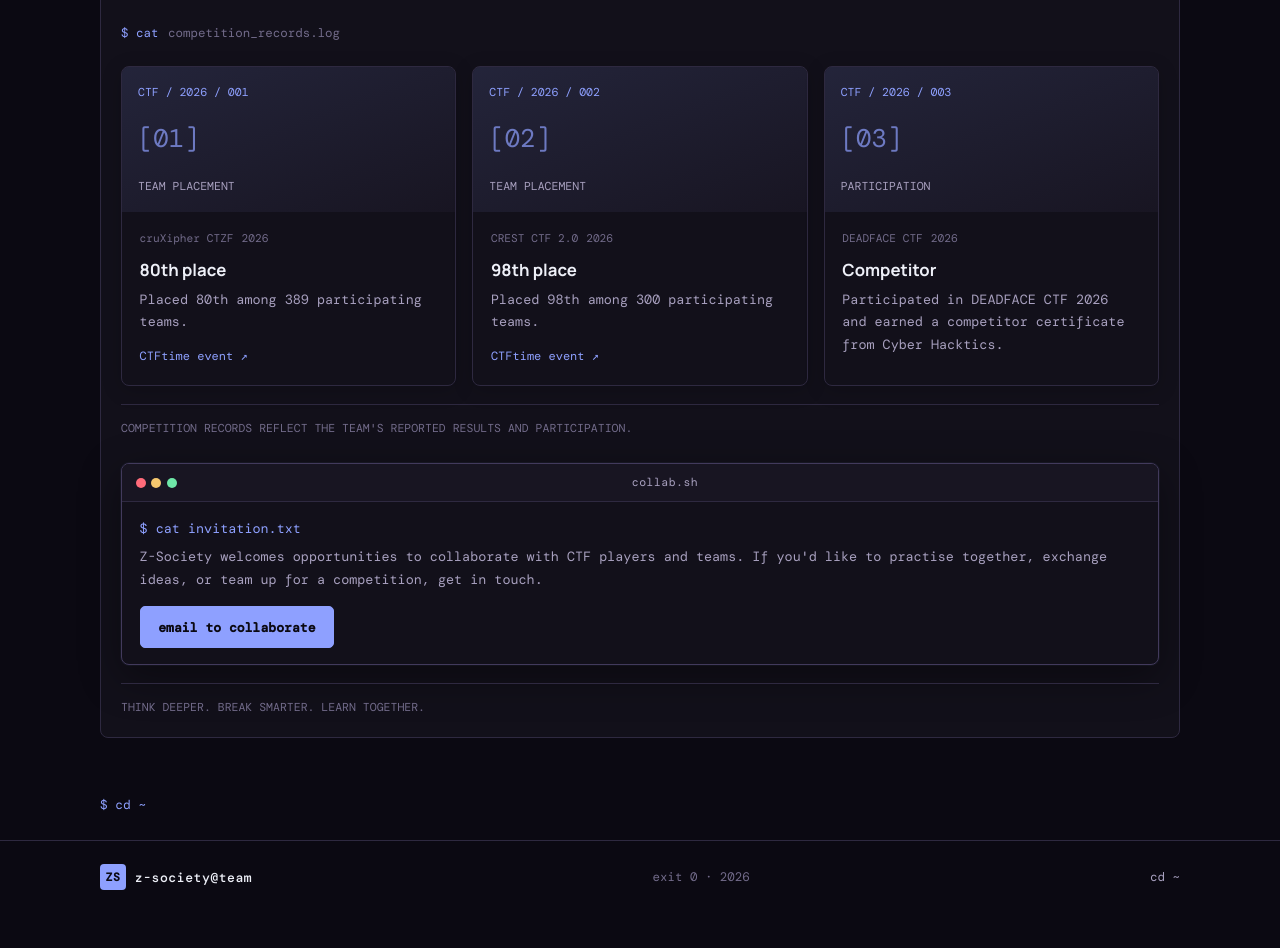
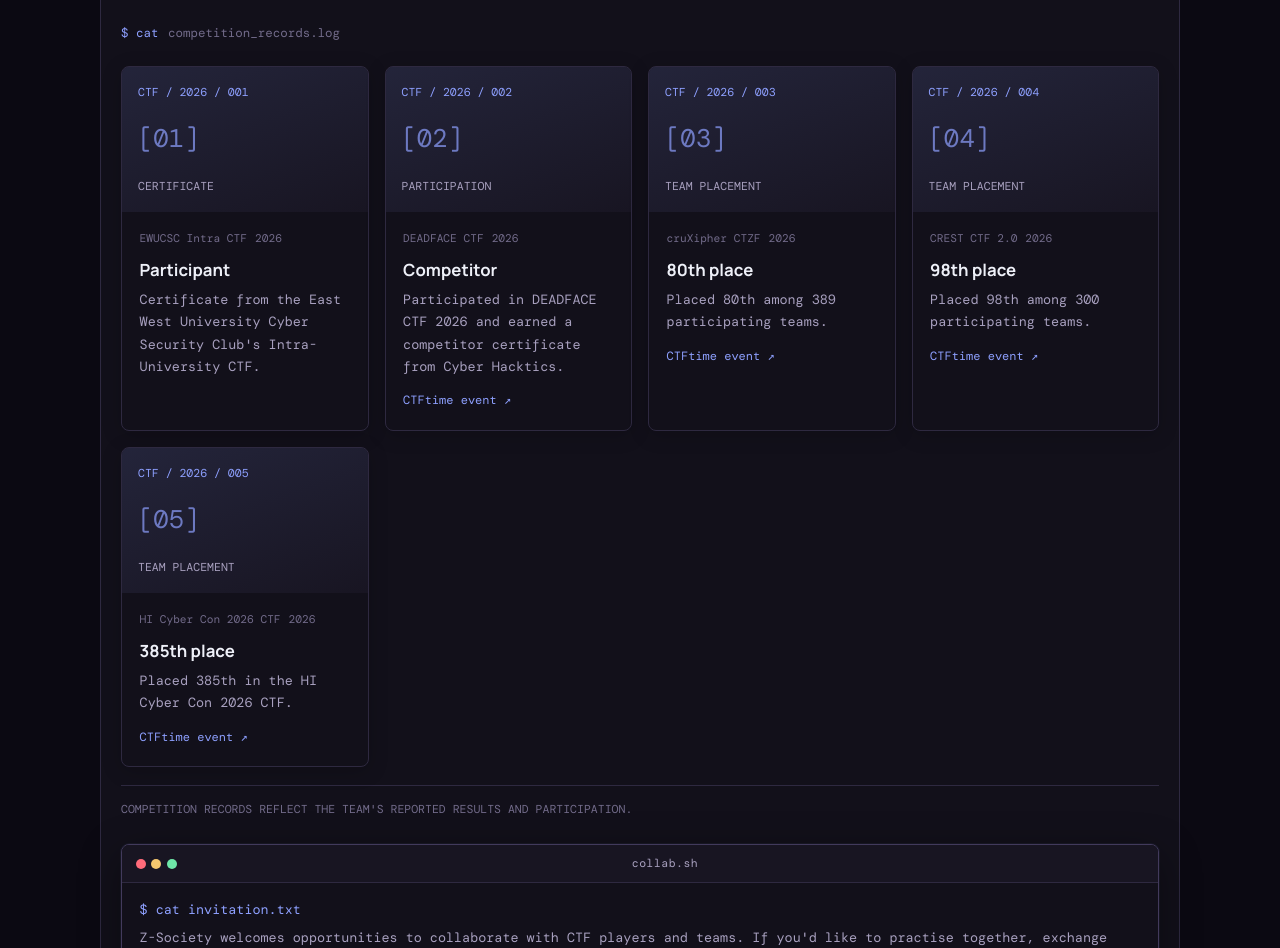
Before and after one commit to Jixsaw79/Z-Society, a plain HTML site: page index.html in a window 1280 px wide. Shown: the part 1777-2725 px from the top of the page. Before the commit the page ends 2690 px from the top, so only its background shows below. Drawn offline with nearby package versions, Linux system fonts and the light colour scheme.

Commit message:
Update ordered CTF competition records

```diff
--- a/index.html
+++ b/index.html
@@ -137,6 +137,31 @@
         <div class="achievement-art">
           <span class="achievement-art-code">CTF / 2026 / 001</span>
           <span class="achievement-art-icon">[01]</span>
+          <span class="achievement-art-bottom">CERTIFICATE</span>
+        </div>
+        <div class="achievement-copy">
+          <div class="achievement-meta"><span>EWUCSC Intra CTF</span><span>2026</span></div>
+          <h3>Participant</h3>
+          <p>Certificate from the East West University Cyber Security Club's Intra-University CTF.</p>
+        </div>
+      </article>
+      <article class="achievement-card">
+        <div class="achievement-art">
+          <span class="achievement-art-code">CTF / 2026 / 002</span>
+          <span class="achievement-art-icon">[02]</span>
+          <span class="achievement-art-bottom">PARTICIPATION</span>
+        </div>
+        <div class="achievement-copy">
+          <div class="achievement-meta"><span>DEADFACE CTF</span><span>2026</span></div>
+          <h3>Competitor</h3>
+          <p>Participated in DEADFACE CTF 2026 and earned a competitor certificate from Cyber Hacktics.</p>
+          <a class="achievement-link" href="https://ctftime.org/event/3279" target="_blank" rel="noopener noreferrer">CTFtime event ↗</a>
+        </div>
+      </article>
+      <article class="achievement-card">
+        <div class="achievement-art">
+          <span class="achievement-art-code">CTF / 2026 / 003</span>
+          <span class="achievement-art-icon">[03]</span>
           <span class="achievement-art-bottom">TEAM PLACEMENT</span>
         </div>
         <div class="achievement-copy">
@@ -148,8 +173,8 @@
       </article>
       <article class="achievement-card">
         <div class="achievement-art">
-          <span class="achievement-art-code">CTF / 2026 / 002</span>
-          <span class="achievement-art-icon">[02]</span>
+          <span class="achievement-art-code">CTF / 2026 / 004</span>
+          <span class="achievement-art-icon">[04]</span>
           <span class="achievement-art-bottom">TEAM PLACEMENT</span>
         </div>
         <div class="achievement-copy">
@@ -161,14 +186,15 @@
       </article>
       <article class="achievement-card">
         <div class="achievement-art">
-          <span class="achievement-art-code">CTF / 2026 / 003</span>
-          <span class="achievement-art-icon">[03]</span>
-          <span class="achievement-art-bottom">PARTICIPATION</span>
+          <span class="achievement-art-code">CTF / 2026 / 005</span>
+          <span class="achievement-art-icon">[05]</span>
+          <span class="achievement-art-bottom">TEAM PLACEMENT</span>
         </div>
         <div class="achievement-copy">
-          <div class="achievement-meta"><span>DEADFACE CTF</span><span>2026</span></div>
-          <h3>Competitor</h3>
-          <p>Participated in DEADFACE CTF 2026 and earned a competitor certificate from Cyber Hacktics.</p>
+          <div class="achievement-meta"><span>HI Cyber Con 2026 CTF</span><span>2026</span></div>
+          <h3>385th place</h3>
+          <p>Placed 385th in the HI Cyber Con 2026 CTF.</p>
+          <a class="achievement-link" href="https://ctftime.org/event/3460" target="_blank" rel="noopener noreferrer">CTFtime event ↗</a>
         </div>
       </article>
     </div>
```
